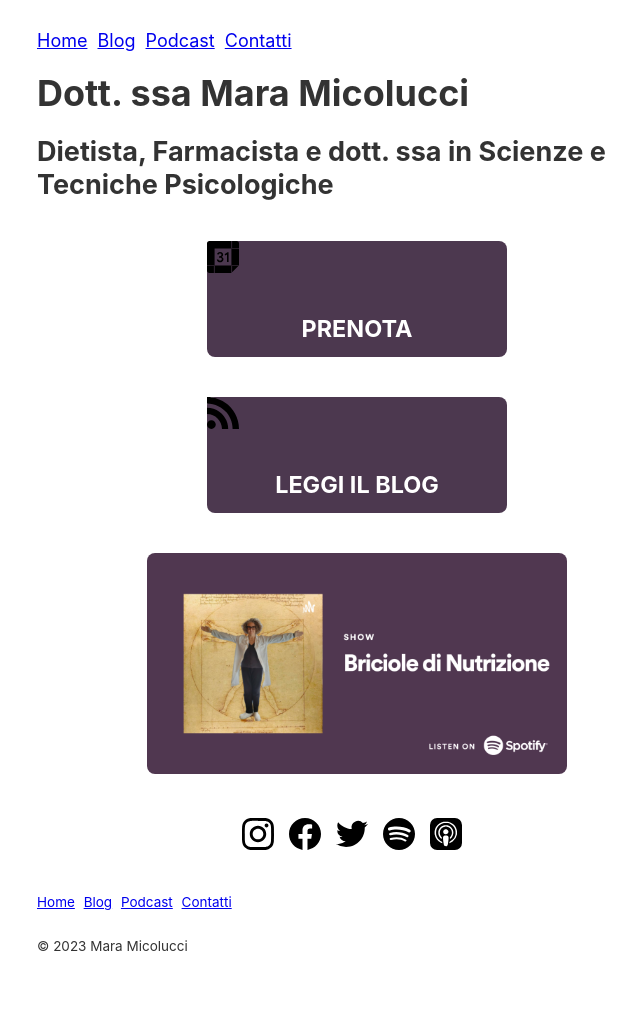
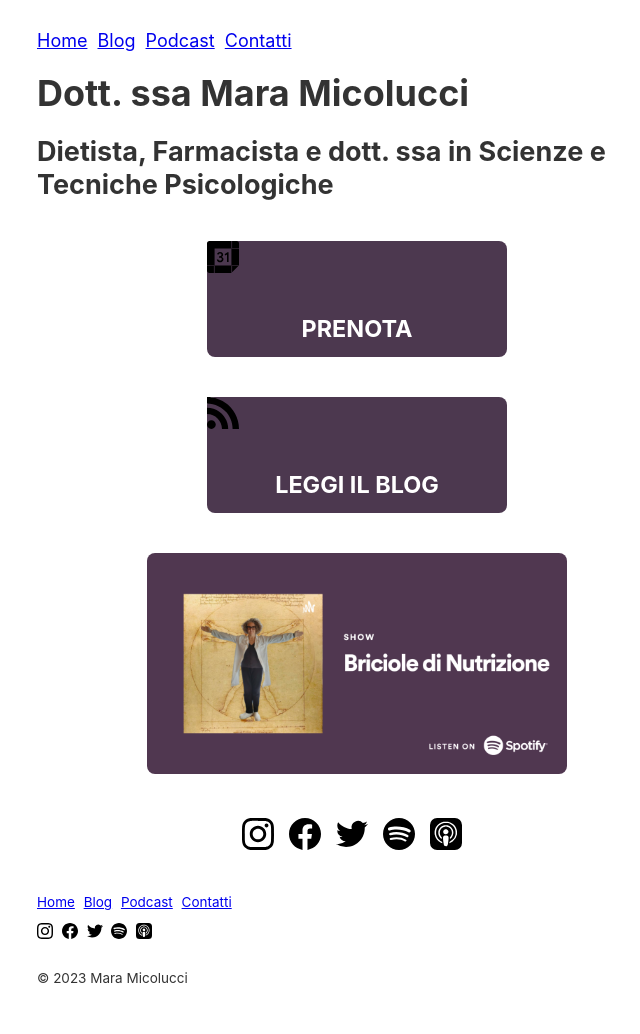
Before and after one commit to curlybracketshq/dietista.it, a Jekyll site: the page built from index.html, in a window 1280 px wide. Shown: the whole page, without its empty margins (283-923 px from the left). Built offline with Jekyll 4.4.1, drawn with Linux system fonts in a browser that asks for light colours; before the commit the page ends 1002 px from its top, so only the background shows below that.

Commit message:
Update default.html

```diff
--- a/_layouts/default.html
+++ b/_layouts/default.html
@@ -18,7 +18,7 @@
     {{ content }}
 
     <footer>
-      {% include menu.html %}
+      {% include footer_menu.html %}
 
       <p>&copy; {{ site.time | date: '%Y' }} Mara Micolucci</p>
     </footer>
```
